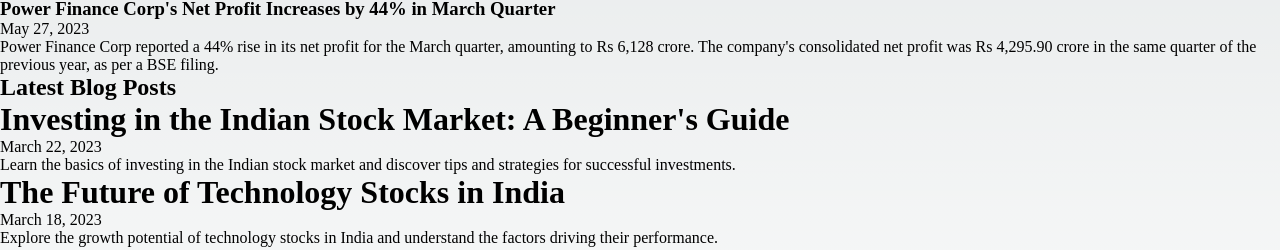
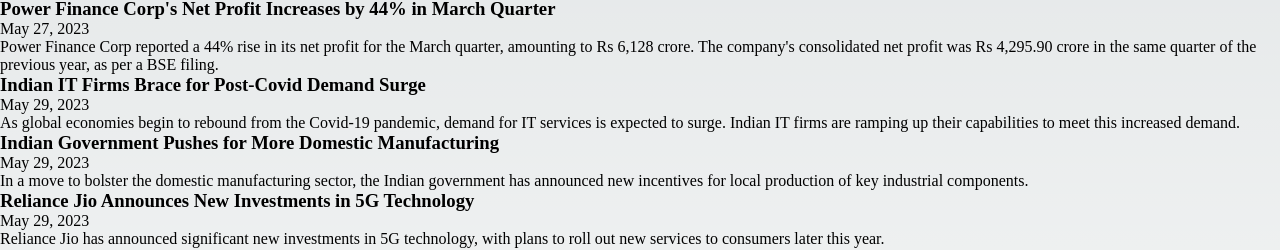
Before and after one commit to sudheer313/Indian-Stock-Markett-Watch, a Next.js app: page / in a window 1280 px wide. Shown: the part 645-895 px from the top of the page. Built offline with nearby package versions, Linux system fonts and the light colour scheme.

Commit message:
update latest new componnet

```diff
--- a/components/LatestNews.js
+++ b/components/LatestNews.js
@@ -31,6 +31,41 @@ const latestNews = [
     summary:
       "Power Finance Corp reported a 44% rise in its net profit for the March quarter, amounting to Rs 6,128 crore. The company's consolidated net profit was Rs 4,295.90 crore in the same quarter of the previous year, as per a BSE filing.",
   },
+  {
+    id: 5,
+    title: "Indian IT Firms Brace for Post-Covid Demand Surge",
+    date: "May 29, 2023",
+    summary:
+      "As global economies begin to rebound from the Covid-19 pandemic, demand for IT services is expected to surge. Indian IT firms are ramping up their capabilities to meet this increased demand.",
+  },
+  {
+    id: 6,
+    title: "Indian Government Pushes for More Domestic Manufacturing",
+    date: "May 29, 2023",
+    summary:
+      "In a move to bolster the domestic manufacturing sector, the Indian government has announced new incentives for local production of key industrial components.",
+  },
+  {
+    id: 7,
+    title: "Reliance Jio Announces New Investments in 5G Technology",
+    date: "May 29, 2023",
+    summary:
+      "Reliance Jio has announced significant new investments in 5G technology, with plans to roll out new services to consumers later this year.",
+  },
+  {
+    id: 8,
+    title: "Infosys Announces Major Acquisition in Cloud Services Sector",
+    date: "May 31, 2023",
+    summary:
+      "Infosys has announced its acquisition of a major player in the cloud services sector, marking its significant expansion into this growing field. The move is expected to help Infosys provide more comprehensive solutions to its customers.",
+  },
+  {
+    id: 9,
+    title: "Reserve Bank of India Keeps Interest Rates Steady",
+    date: "May 31, 2023",
+    summary:
+      "The Reserve Bank of India (RBI) has decided to keep its key lending rate, the repo rate, unchanged at 4 percent. This is in line with market expectations, as the central bank continues its accommodative stance to support the economy.",
+  },
 ];
 
 const LatestNews = () => {
```
